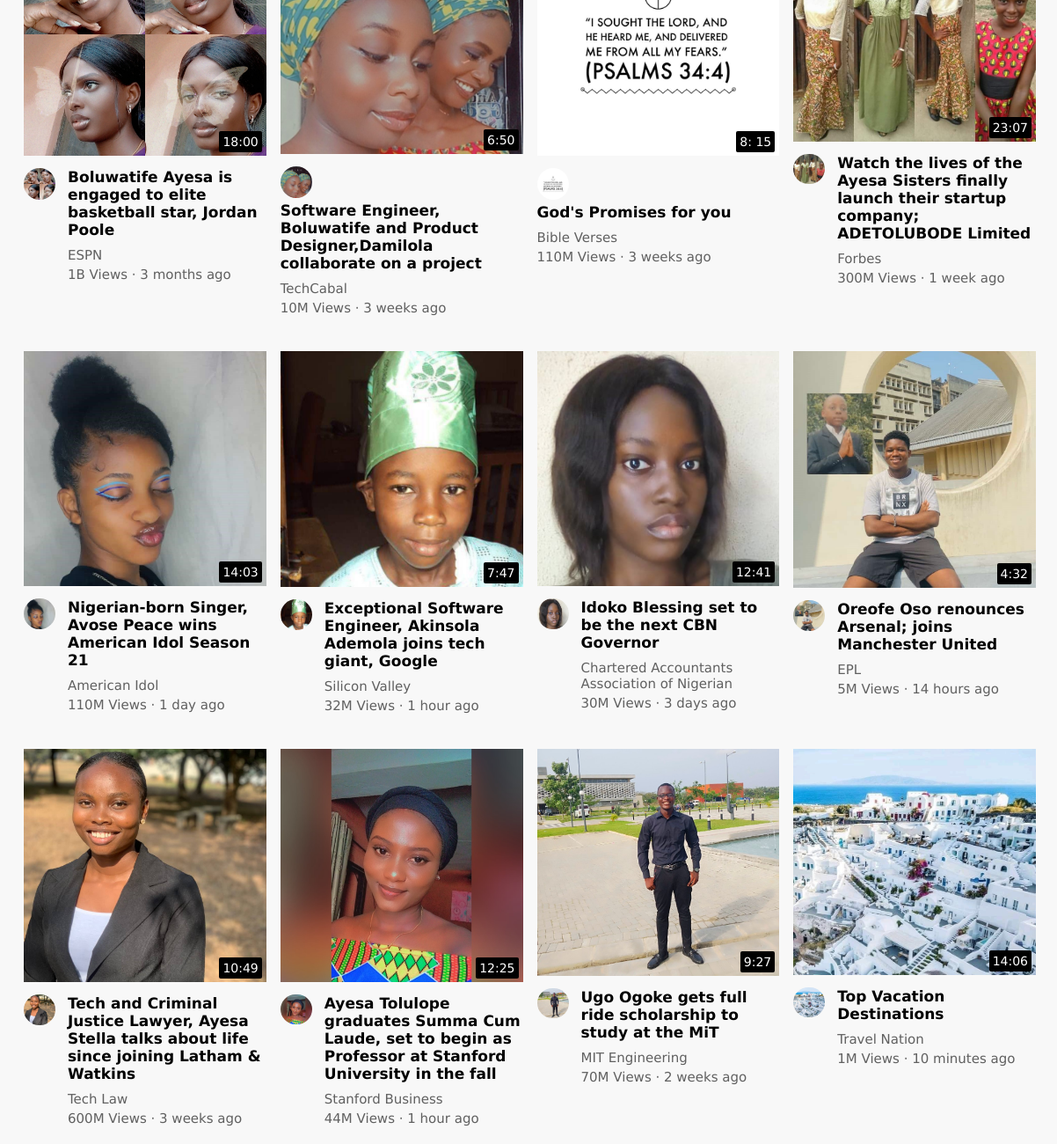
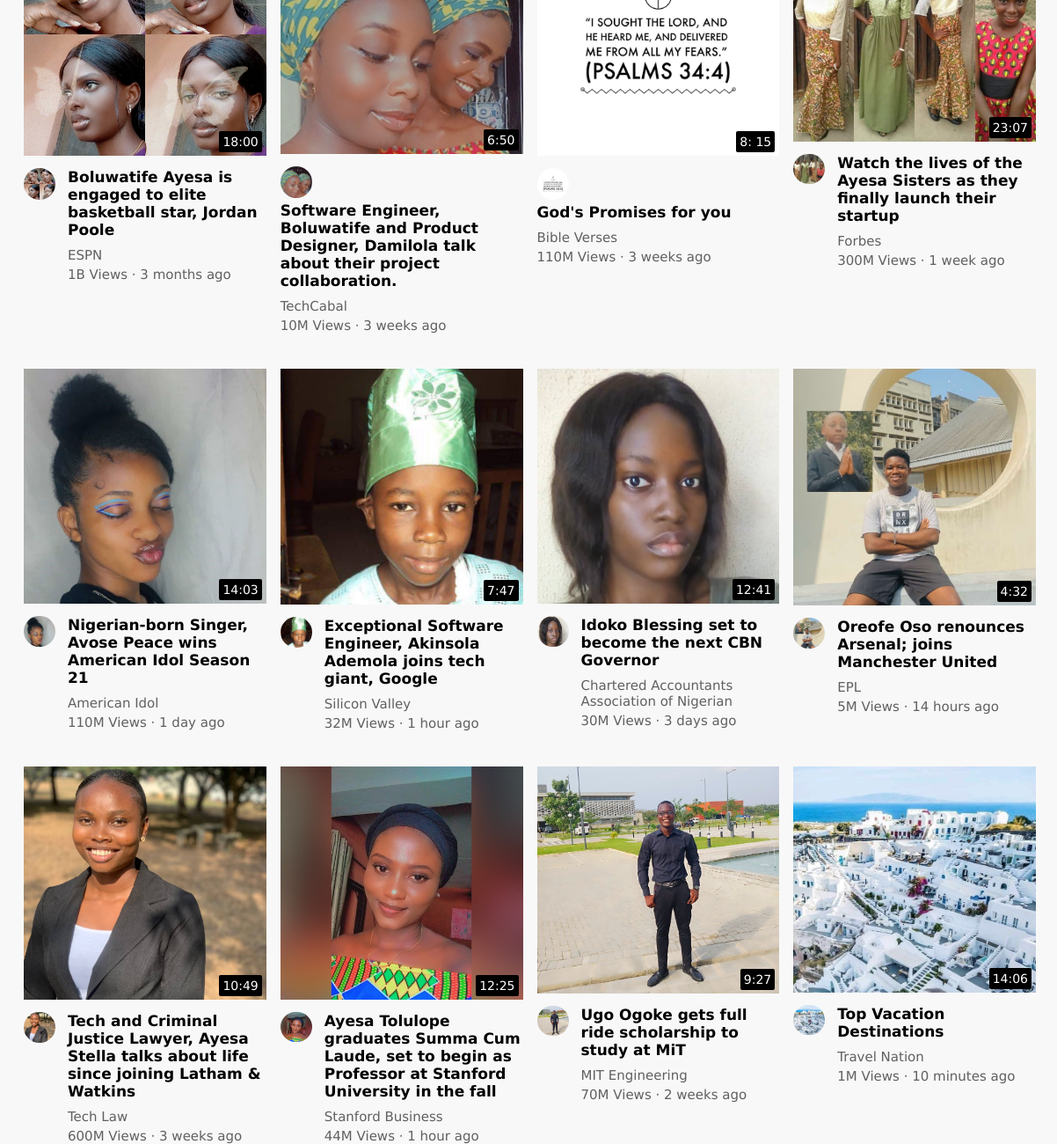
Before and after one commit to teefeh07/YouTube-Clone, a plain HTML site: page index.html in a window 1280 px wide. Shown: the part 179-1479 px from the top of the page at 88% size, 78-1280 px from the left. Drawn offline with Linux system fonts and the light colour scheme.

Commit message:
Update index.html

```diff
--- a/index.html
+++ b/index.html
@@ -122,7 +122,7 @@
             </div>
             <div class="video-info">
               <p class="video-title">
-                Software Engineer, Boluwatife and Product Designer,Damilola collaborate on a project
+                Software Engineer, Boluwatife and Product Designer, Damilola talk about their project collaboration.
               </p>
               <p class="video-author">TechCabal</p>
               <p class="video-stats">10M Views &#183; 3 weeks ago</p>
@@ -156,8 +156,8 @@
             </div>
             <div class="video-info">
               <p class="video-title">
-                Watch the lives of the Ayesa Sisters finally launch their
-                startup company; ADETOLUBODE Limited
+                Watch the lives of the Ayesa Sisters as they finally launch their
+                startup
               </p>
               <p class="video-author">Forbes</p>
               <p class="video-stats">300M Views &#183; 1 week ago</p>
@@ -212,7 +212,7 @@
             </div>
             <div class="video-info">
               <p class="video-title">
-                Idoko Blessing set to be the next CBN Governor
+                Idoko Blessing set to become the next CBN Governor
               </p>
               <p class="video-author">
                 Chartered Accountants Association of Nigerian
@@ -290,7 +290,7 @@
             </div>
             <div class="video-info">
               <p class="video-title">
-                Ugo Ogoke gets full ride scholarship to study at the
+                Ugo Ogoke gets full ride scholarship to study at
                MiT
               </p>
               <p class="video-author">MIT Engineering</p>
```
